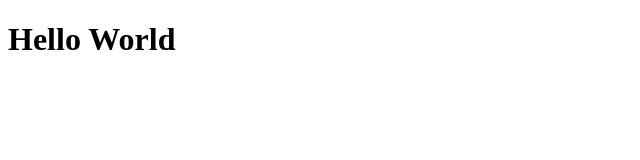
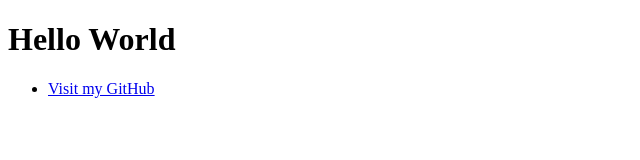
Before and after one commit to Matthewm99/-Matthewm99.github.io, a plain HTML site: page index.html in a window 1280 px wide. Shown: the whole page, without its empty margins (0-640 px from the left). Drawn offline with Linux system fonts and the light colour scheme.

Commit message:
Committing

```diff
--- a/index.html
+++ b/index.html
@@ -6,5 +6,12 @@
 </head>
 <body>
 <h1>Hello World</h1>
+<nav>
+    <ul>
+        <li><a href="https://github.com/Matthewm99" target="_blank">Visit my GitHub</a>
+
+        </li>
+    </ul>
+</nav>
 </body>
 </html>
```
